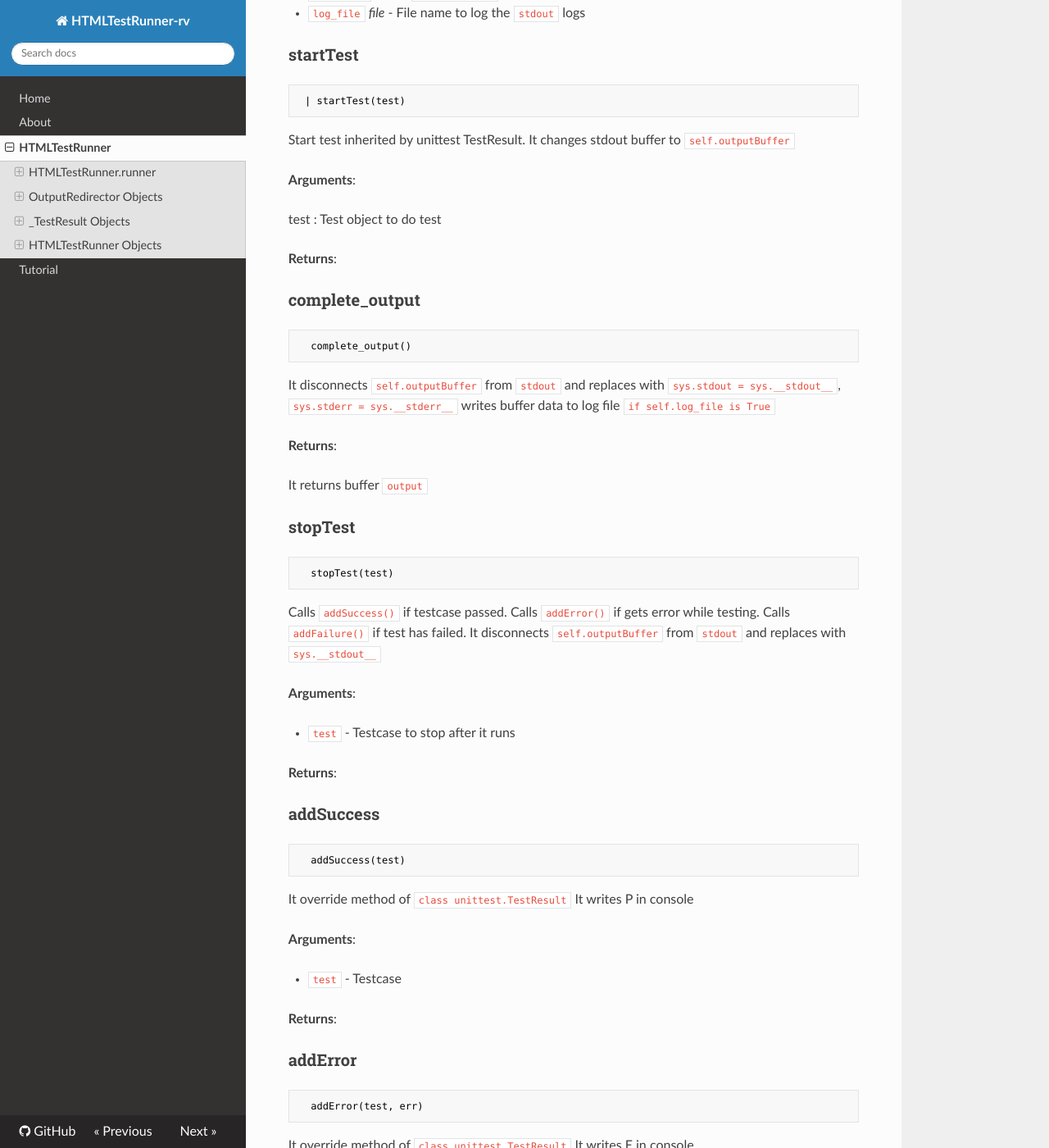
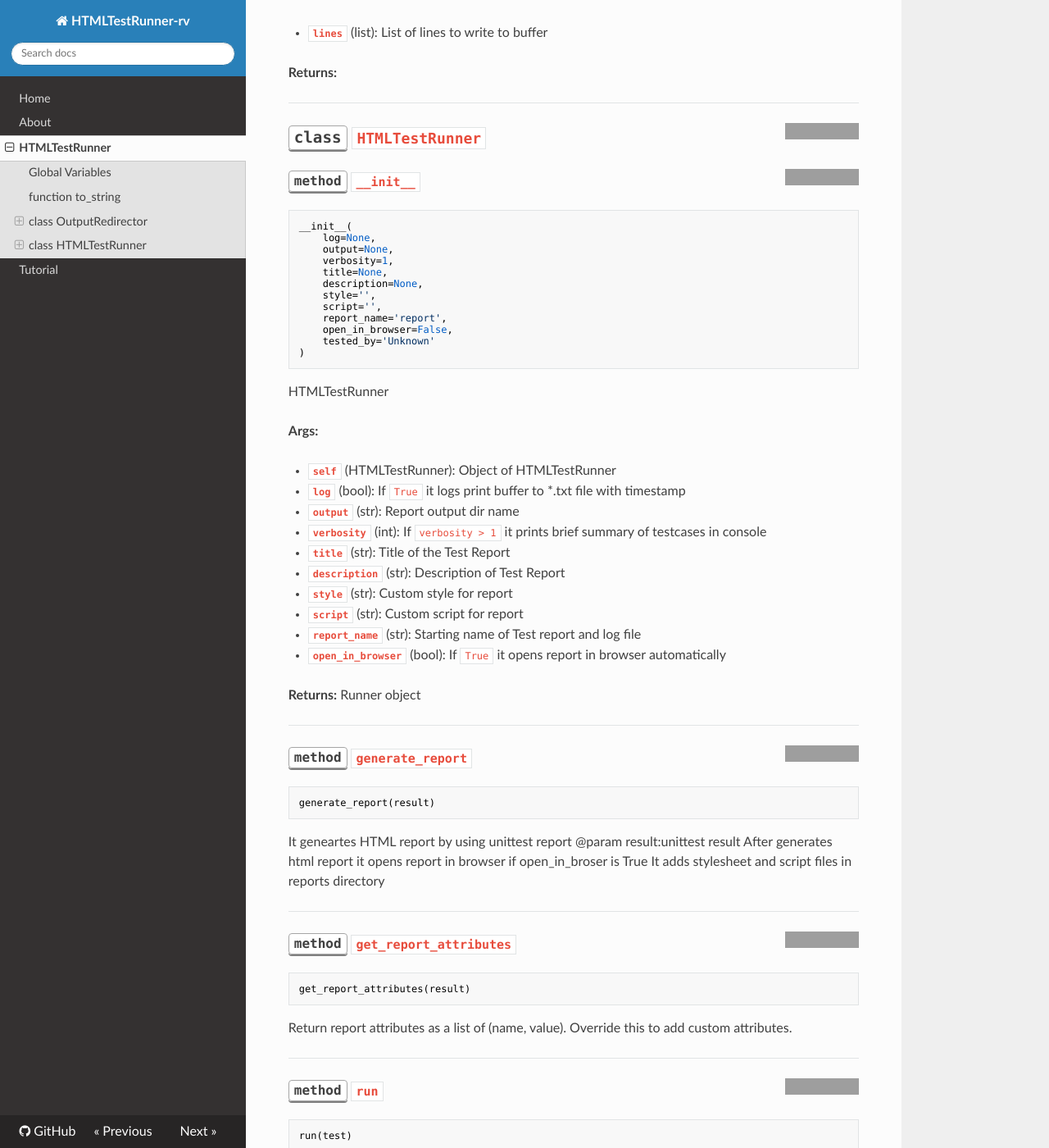
Before and after one commit to ravikiranb36/htmltestrunner-rv.github.io, an MkDocs documentation site: the page built from docs/api-documentation.md, in a window 1280 px wide and 1400 px high, scrolled down 2157 px. Shown: the whole window at 82% size. Built offline with MkDocs 1.6.1, drawn with Linux system fonts in a browser that asks for light colours; nearby versions of some CDN libraries; some of the changed text lies outside the part shown; grey boxes are pictures that could not be loaded.

````diff
--- a/docs/api-documentation.md
+++ b/docs/api-documentation.md
@@ -1,274 +1,253 @@
-#HTMLTestRunner-rv
-##HTMLTestRunner.runner
+<!-- markdownlint-disable -->
+
+<a href="..\HTMLTestRunner\runner.py#L0"><img align="right" style="float:right;" src="https://img.shields.io/badge/-source-cccccc?style=flat-square"></a>
+
+# <kbd>module</kbd> `runner`
+HTMLTestRunner-rv module to generate HTML report for your testcase ==================================================================
+
+The HTMLTestRunner provides easy way to generate HTML Test Reports. Easy to find errors and reduce the debug time. You no need to see console to see the debug messages, it logs every print logs in to *.txt with timestamp. So it is easy to debug whenever you want.
+
+*   It automatically opens report in your browser so no need to search report file in your directory.  Just you need to pass `open_in_browser = True`.
+
+*   Color of Testcase block automatically change as per test result.
+
+*   You can add your custom style Eg: style = "CSS styling"
+
+*   You can add your custom script Eg: script = "javascript"
 
 
-### to\_unicode
+
+**Global Variables**
+---------------
+- **stdout_redirector**
+- **stderr_redirector**
+- **STATUS**
+- **DEFAULT_TITLE**
+- **DEFAULT_DESCRIPTION**
+- **PKG_PATH**
+
+---
+
+<a href="..\HTMLTestRunner\runner.py#L61"><img align="right" style="float:right;" src="https://img.shields.io/badge/-source-cccccc?style=flat-square"></a>
+
+## <kbd>function</kbd> `to_string`
 
 ```python
-to_unicode(s)
+to_string(s)
 ```
 
-It strings to unicode
+It convert strings to unicode
 
-**Arguments**:
+**Args:**
 
-- `s` _str_ - String to convert to unicode
+ - <b>`s`</b> (str,byte):  String to convert to unicode
 
 
-**Returns**:
 
-  It returns unicode
+**Returns:**
+ It returns unicode
 
-## OutputRedirector Objects
+
+---
+
+<a href="..\HTMLTestRunner\runner.py#L81"><img align="right" style="float:right;" src="https://img.shields.io/badge/-source-cccccc?style=flat-square"></a>
+
+## <kbd>class</kbd> `OutputRedirector`
+Wrapper to redirect stdout or stderr
+
+<a href="..\HTMLTestRunner\runner.py#L84"><img align="right" style="float:right;" src="https://img.shields.io/badge/-source-cccccc?style=flat-square"></a>
+
+### <kbd>method</kbd> `__init__`
+
 ```python
-class OutputRedirector(object)
+__init__(fp)
 ```
 
 Wrapper to redirect stdout or stderr
 
-### \_\_init\_\_
+**Args:**
+
+ - <b>`fp`</b> (buffer):  Buffer to store stdout
+
+
+
+
+---
+
+<a href="..\HTMLTestRunner\runner.py#L120"><img align="right" style="float:right;" src="https://img.shields.io/badge/-source-cccccc?style=flat-square"></a>
+
+### <kbd>method</kbd> `flush`
+
 ```python
-  __init__(fp)
+flush()
 ```
 
-Wrapper to redirect stdout or stderr
+It flushes string buffer
 
-**Arguments**:
-
-- `fp` _buffer_ - Buffer to store stdout
+**Returns:**
 
 
-### write
+---
+
+<a href="..\HTMLTestRunner\runner.py#L92"><img align="right" style="float:right;" src="https://img.shields.io/badge/-source-cccccc?style=flat-square"></a>
+
+### <kbd>method</kbd> `write`
+
 ```python
-  write(s)
+write(s)
 ```
 
 Write to string buffer with timestamp
 
-**Arguments**:
+**Args:**
 
-- `s` _str_ - String to write to buffer
+ - <b>`s`</b> (str):  String to write to buffer
 
 
-**Returns**:
 
+**Returns:**
   It returns None
 
+---
 
-### writelines
+<a href="..\HTMLTestRunner\runner.py#L108"><img align="right" style="float:right;" src="https://img.shields.io/badge/-source-cccccc?style=flat-square"></a>
+
+### <kbd>method</kbd> `writelines`
+
 ```python
-  writelines(lines)
+writelines(lines)
 ```
 
 It write number lines to buffer
 
-**Arguments**:
+**Args:**
 
-- `lines` _list_ - List of lines to write to buffer
-
-
-**Returns**:
-
-
-### flush
-```python
-  flush()
-```
-
-It flushes string buffer
-
-**Returns**:
-
-
-## _TestResult Objects
-```python
-class _TestResult(TestResult)
-```
-
-### \_\_init\_\_
-```python
-  __init__(verbosity=1, log_file='')
-```
-
-It generates test result
-
-**Arguments**:
-
-- `verbosity` _int_ - If ``verbosity > 1`` it logs all details
-- `log_file` _file_ - File name to log the ``stdout`` logs
-
-
-### startTest
-```python
- | startTest(test)
-```
-
-Start test inherited by unittest TestResult.
-It changes stdout buffer to ``self.outputBuffer``
-
-**Arguments**:
-
-  test : Test object to do test
-
-
-**Returns**:
-
-
-### complete\_output
-```python
-  complete_output()
-```
-
-It disconnects ``self.outputBuffer`` from ``stdout`` and replaces with ``sys.stdout = sys.__stdout__``,
-``sys.stderr = sys.__stderr__``
-writes buffer data to log file ``if self.log_file is True``
-
-**Returns**:
-
-  It returns buffer ``output``
-
-### stopTest
-```python
-  stopTest(test)
-```
-
-Calls ``addSuccess()`` if testcase passed.
-Calls ``addError()`` if gets error while testing.
-Calls ``addFailure()`` if test has failed.
-It disconnects ``self.outputBuffer`` from ``stdout`` and replaces with ``sys.__stdout__``
-
-**Arguments**:
-
-- `test` - Testcase to stop after it runs
-
-
-**Returns**:
-
-
-### addSuccess
-```python
-  addSuccess(test)
-```
-
-It override method of ``class unittest.TestResult``
-It writes P in console
-
-**Arguments**:
-
-- `test` - Testcase
-
-
-**Returns**:
-
-
-### addError
-```python
-  addError(test, err)
-```
-
-It override method of ``class unittest.TestResult``
-It writes E in console
-
-**Arguments**:
-
-- `test` - Testcase
-
-
-**Returns**:
-
-### addFailure
-```python
-  addFailure(test, err)
-```
-
-It override method of ``class unittest.TestResult``
-It writes F in console
-
-**Arguments**:
-
-- `test` - TestCase
-
-
-**Returns**:
+ - <b>`lines`</b> (list):  List of lines to write to buffer
 
 
 
-## HTMLTestRunner Objects
-```python
-class HTMLTestRunner()
-```
+**Returns:**
 
 
-### \_\_init\_\_
+
+---
+
+<a href="..\HTMLTestRunner\runner.py#L281"><img align="right" style="float:right;" src="https://img.shields.io/badge/-source-cccccc?style=flat-square"></a>
+
+## <kbd>class</kbd> `HTMLTestRunner`
+
+
+
+
+<a href="..\HTMLTestRunner\runner.py#L282"><img align="right" style="float:right;" src="https://img.shields.io/badge/-source-cccccc?style=flat-square"></a>
+
+### <kbd>method</kbd> `__init__`
+
 ```python
-  __init__(log=None, output=None, verbosity=1, title=None, description=None, report_name='report', open_in_browser=False)
+__init__(
+    log=None,
+    output=None,
+    verbosity=1,
+    title=None,
+    description=None,
+    style='',
+    script='',
+    report_name='report',
+    open_in_browser=False,
+    tested_by='Unknown'
+)
 ```
 
 HTMLTestRunner
 
-**Arguments**:
+**Args:**
 
-- `self` _HTMLTestRunner_ - Object of HTMLTestRunner
-- `log` _bool_ - If ``True`` it logs print buffer to *.txt file with timestamp
-- `output` _str_ - Report output dir name
-- `verbosity` _int_ - If ``verbosity > 1`` it prints brief summary of testcases in console
-- `title` _str_ - Title of the Test Report
-- `description` _str_ - Description of Test Report
-- `report_name` _str_ - Starting name of Test report and log file
-- `open_in_browser` _bool_ - If ``True`` it opens report in browser automatically
+ - <b>`self`</b> (HTMLTestRunner):  Object of HTMLTestRunner
+ - <b>`log`</b> (bool):  If ``True`` it logs print buffer to *.txt file with timestamp
+ - <b>`output`</b> (str):  Report output dir name
+ - <b>`verbosity`</b> (int):  If ``verbosity > 1`` it prints brief summary of testcases in console
+ - <b>`title`</b> (str):  Title of the Test Report
+ - <b>`description`</b> (str):  Description of Test Report
+ - <b>`style`</b> (str):  Custom style for report
+ - <b>`script`</b> (str):  Custom script for report
+ - <b>`report_name`</b> (str):  Starting name of Test report and log file
+ - <b>`open_in_browser`</b> (bool):  If ``True`` it opens report in browser automatically
 
 
-**Returns**:
 
-  Runner object
+**Returns:**
+ Runner object
 
 
-### run
+
+
+---
+
+<a href="..\HTMLTestRunner\runner.py#L385"><img align="right" style="float:right;" src="https://img.shields.io/badge/-source-cccccc?style=flat-square"></a>
+
+### <kbd>method</kbd> `generate_report`
+
 ```python
-  run(test)
+generate_report(result)
+```
+
+It geneartes HTML report by using unittest report @param result:unittest result After generates html report it opens report in browser if open_in_broser is True It adds stylesheet and script files in reports directory
+
+---
+
+<a href="..\HTMLTestRunner\runner.py#L362"><img align="right" style="float:right;" src="https://img.shields.io/badge/-source-cccccc?style=flat-square"></a>
+
+### <kbd>method</kbd> `get_report_attributes`
+
+```python
+get_report_attributes(result)
+```
+
+Return report attributes as a list of (name, value). Override this to add custom attributes.
+
+---
+
+<a href="..\HTMLTestRunner\runner.py#L326"><img align="right" style="float:right;" src="https://img.shields.io/badge/-source-cccccc?style=flat-square"></a>
+
+### <kbd>method</kbd> `run`
+
+```python
+run(test)
 ```
 
 Run the Test Case
 
-**Arguments**:
+**Args:**
 
-- `test` - Test Case
+ - <b>`test`</b>:  Test Case
 
 
-**Returns**:
 
-  It returns ``result``
+**Returns:**
+ It returns ``result``
 
-### sortResult
+---
+
+### <kbd>method</kbd> `sort_result`
+
 ```python
-  sortResult(result_list)
+sort_result(result_list)
 ```
 
 It sorts the Testcases to run
 
-**Arguments**:
+**Args:**
 
-- `result_list` _list_ - Results list
+ - <b>`result_list`</b> (list):  Results list
 
 
-**Returns**:
 
-  Returns sorted result list
+**Returns:**
+ Returns sorted result list
 
-### getReportAttributes
-```python
-  getReportAttributes(result)
-```
 
-Return report attributes as a list of (name, value).
-Override this to add custom attributes.
 
-### generateReport
-```python
-  generateReport(result)
-```
 
-It geneartes HTML report by using unittest report
-@param result:unittest result
-After generates html report it opens report in browser if open_in_broser is True
-It adds stylesheet and script files in reports directory
+---
+
+_This file was automatically generated via [lazydocs](https://github.com/ml-tooling/lazydocs)._
--- a/setup.py
+++ b/setup.py
@@ -12,7 +12,7 @@ setuptools.setup(
     long_description_content_type="text/markdown",
     url="https://github.com/ravikiranb36/HTMLTestRunner.io.git",
     license="MIT",
-    packages=setuptools.find_packages("HTMLTestRunner", exclude=["tests", "venv", "venv39"]),
+    packages=setuptools.find_packages(exclude=["tests"]),
     include_package_data=True,
     package_data={},
     install_requires=['pyparsing>=2.4.7', 'jinja2>=2.11'],
````
Also changed, not shown: README.md (+19 -0 lines), docs/about.md (+27 -2 lines), docs/index.md (+27 -2 lines).
